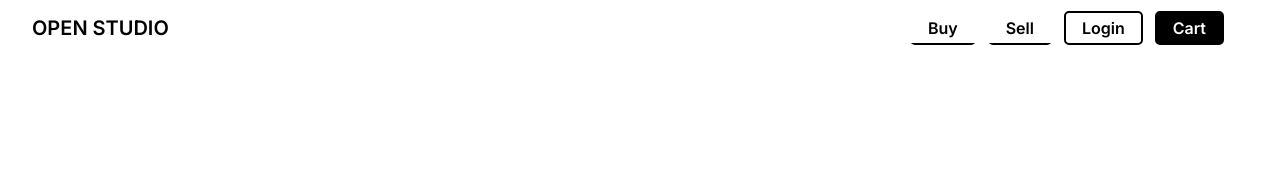
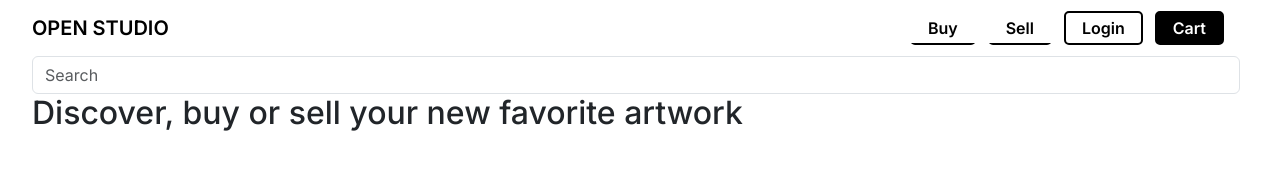
Before and after one commit to LuckyCaves/OpenStudio, a plain HTML site: page views/home.html in a window 1280 px wide. Drawn offline with nearby package versions, Linux system fonts and the light colour scheme.

Commit message:
Update home.html
Added: Search Bar and Title

```diff
--- a/views/home.html
+++ b/views/home.html
@@ -72,6 +72,12 @@
 			</nav>
         </header>
         <main>
+            <div class="hero">
+            <form class="d-flex">
+                <input class="form-control me-2" type="search" placeholder="Search" aria-label="Search">
+            </form>
+            <h2>Discover, buy or sell your new favorite artwork</h2>
+            </div>
         </main>
         <footer>
             <!-- place footer here -->
```
